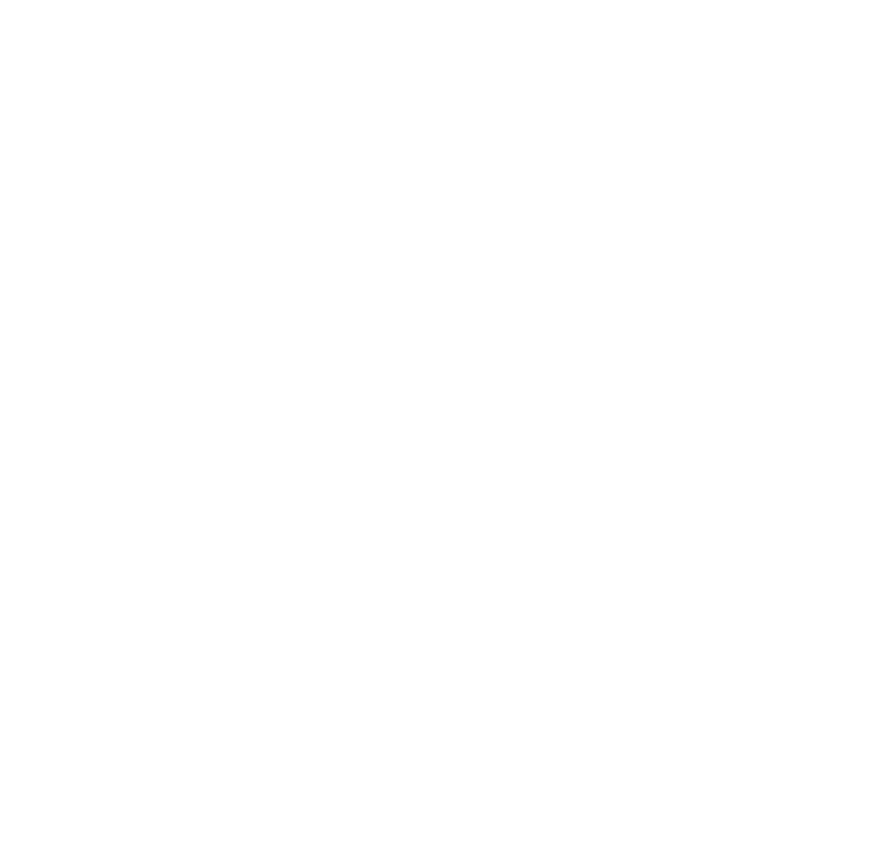
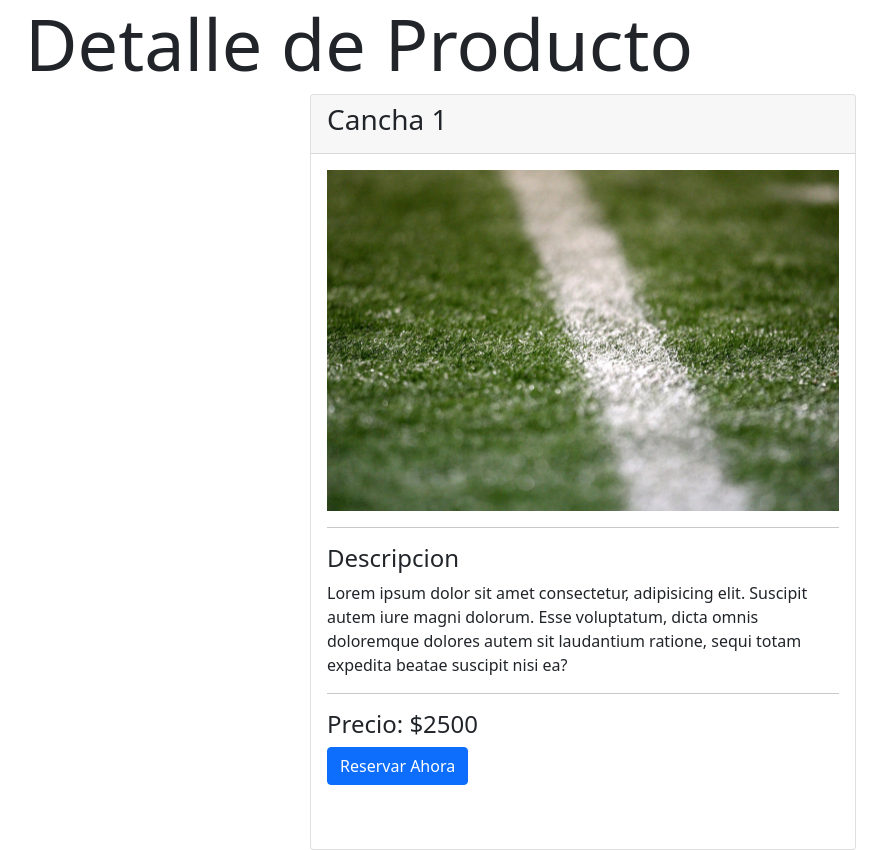
Before and after one commit to Rodrii-github/mercadopago-node-express, a website: page index.html in a window 1280 px wide. Shown: the whole page, without its empty margins (57-944 px from the left). Before the commit the page ends 800 px from the top, so only its background shows below. Drawn offline with nearby package versions, Linux system fonts and the light colour scheme.

Commit message:
add assets

```diff
--- a/index.html
+++ b/index.html
@@ -1,12 +1,43 @@
 <!DOCTYPE html>
 <html lang="en">
-<head>
-  <meta charset="UTF-8">
-  <meta http-equiv="X-UA-Compatible" content="IE=edge">
-  <meta name="viewport" content="width=device-width, initial-scale=1.0">
-  <title>Document</title>
-</head>
-<body>
-
-</body>
+  <head>
+    <meta charset="UTF-8" />
+    <meta http-equiv="X-UA-Compatible" content="IE=edge" />
+    <meta name="viewport" content="width=device-width, initial-scale=1.0" />
+    <title>MercadoPago</title>
+    <link
+      rel="stylesheet"
+      href="https://cdn.jsdelivr.net/npm/bootstrap@5.1.1/dist/css/bootstrap.min.css"
+    />
+  </head>
+  <body>
+    <div class="container">
+      <h2 class="display-2">Detalle de Producto</h2>
+      <div class="row">
+        <div class="col-md-6 offset-3">
+          <div class="card">
+            <div class="card-header">
+              <h3>Cancha 1</h3>
+            </div>
+            <div class="card-body">
+              <img src="assets/edit.jpg" alt="Foto del producto" style="width: 100%;">
+              <hr>
+              <h4>Descripcion</h4>
+              <p>
+                Lorem ipsum dolor sit amet consectetur, adipisicing elit. Suscipit autem iure magni dolorum. Esse voluptatum, dicta omnis doloremque dolores autem sit laudantium ratione, sequi totam expedita beatae suscipit nisi ea?
+              </p>
+              <hr>
+              <h4>Precio: $2500</h4>
+              <div>
+                <form action="">
+                  <input type="submit" value="Reservar Ahora" class="btn btn-primary btn-block">
+                </form>
+              </div>
+              <br><br>
+            </div>
+          </div>
+        </div>
+      </div>
+    </div>
+  </body>
 </html>
```
Also changed, not shown: assets/edit.jpg (added).
